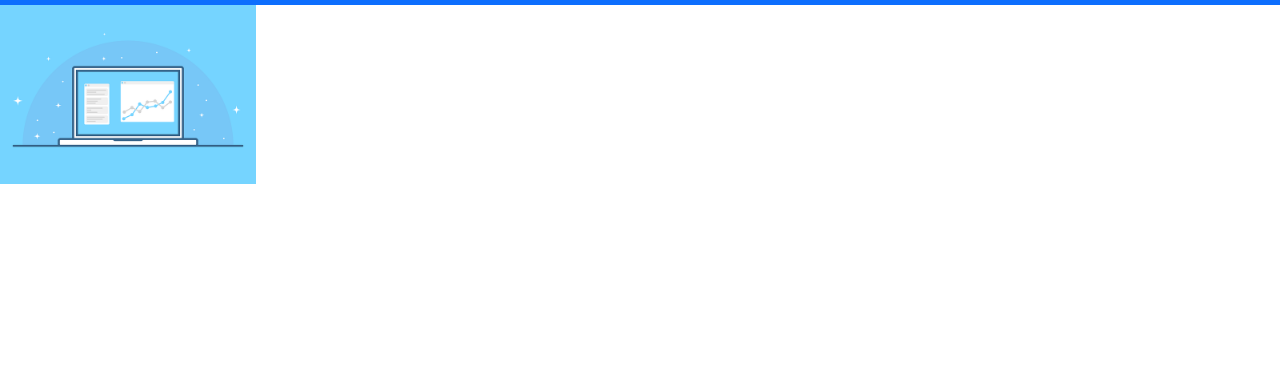
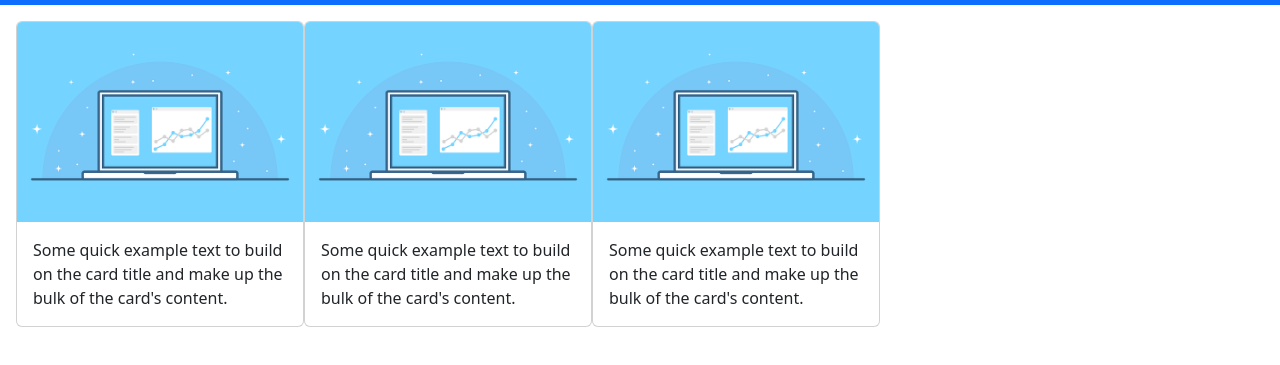
Before and after one commit to raphmatos/work-trends, a plain HTML site: page index.html in a window 1280 px wide. Shown: the part 51-416 px from the top of the page. Drawn offline with nearby package versions, Linux system fonts and the light colour scheme.

Commit message:
Added 3 cards with images

```diff
--- a/index.html
+++ b/index.html
@@ -34,9 +34,27 @@
   </div>
 </nav>
 
-<div>
-  <img width="20%" src="work-trends.png" />
+<div class="d-flex flex-row bd-highlight mb-3 mt-3 ms-3 justify-content-start">
+<div class="card" style="width: 18rem;">
+  <img src="work-trends.png" class="card-img-top" alt="Laptop with some graphs">
+  <div class="card-body">
+    <p class="card-text">Some quick example text to build on the card title and make up the bulk of the card's content.</p>
+  </div>
 </div>
+<div class="card" style="width: 18rem;">
+  <img src="work-trends.png" class="card-img-top" alt="Laptop with some graphs">
+  <div class="card-body">
+    <p class="card-text">Some quick example text to build on the card title and make up the bulk of the card's content.</p>
+  </div>
+</div>
+  <div class="card" style="width: 18rem;">
+    <img src="work-trends.png" class="card-img-top" alt="Laptop with some graphs">
+    <div class="card-body">
+      <p class="card-text">Some quick example text to build on the card title and make up the bulk of the card's content.</p>
+    </div>
+  </div>
+</div>
+
 
 </body>
 
```
